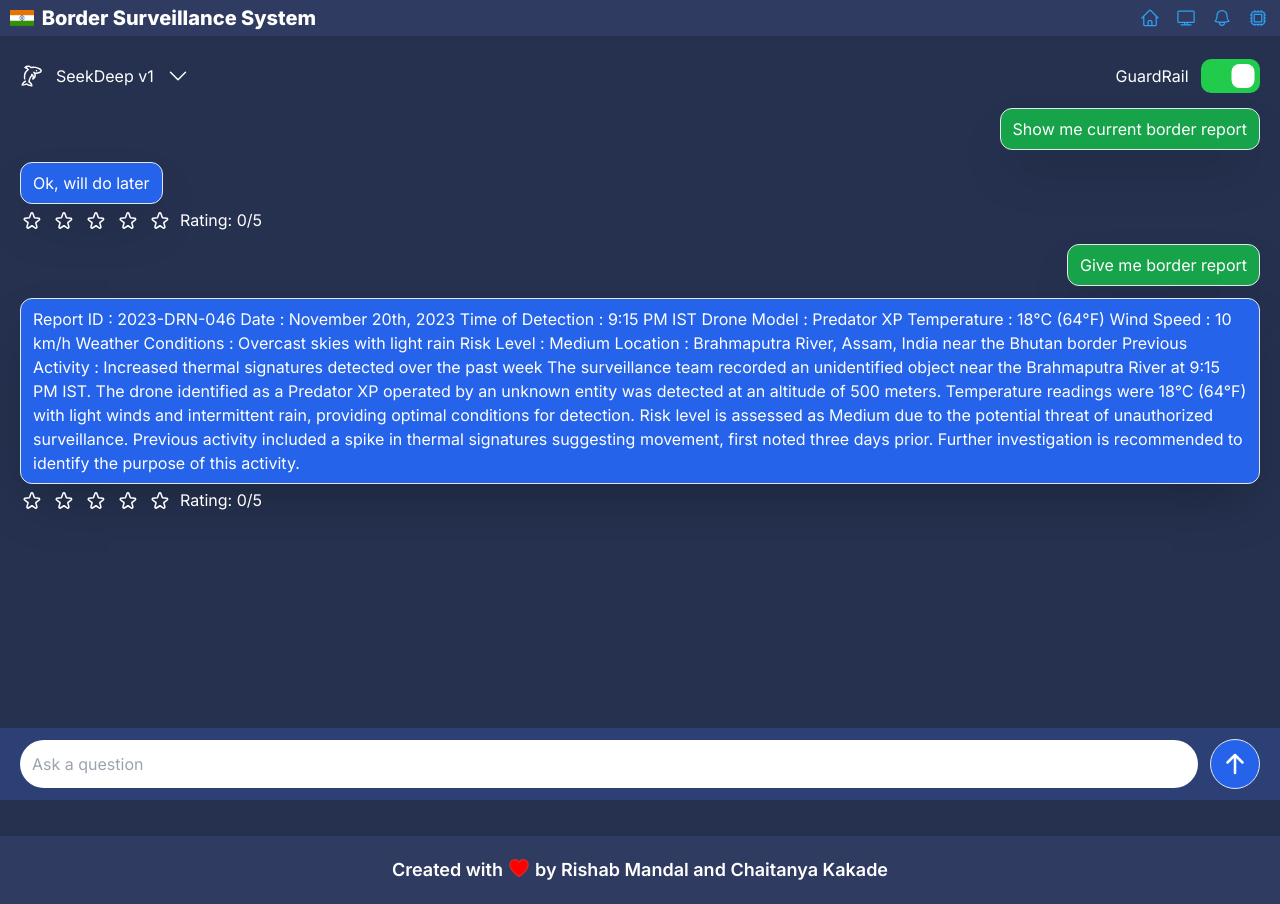
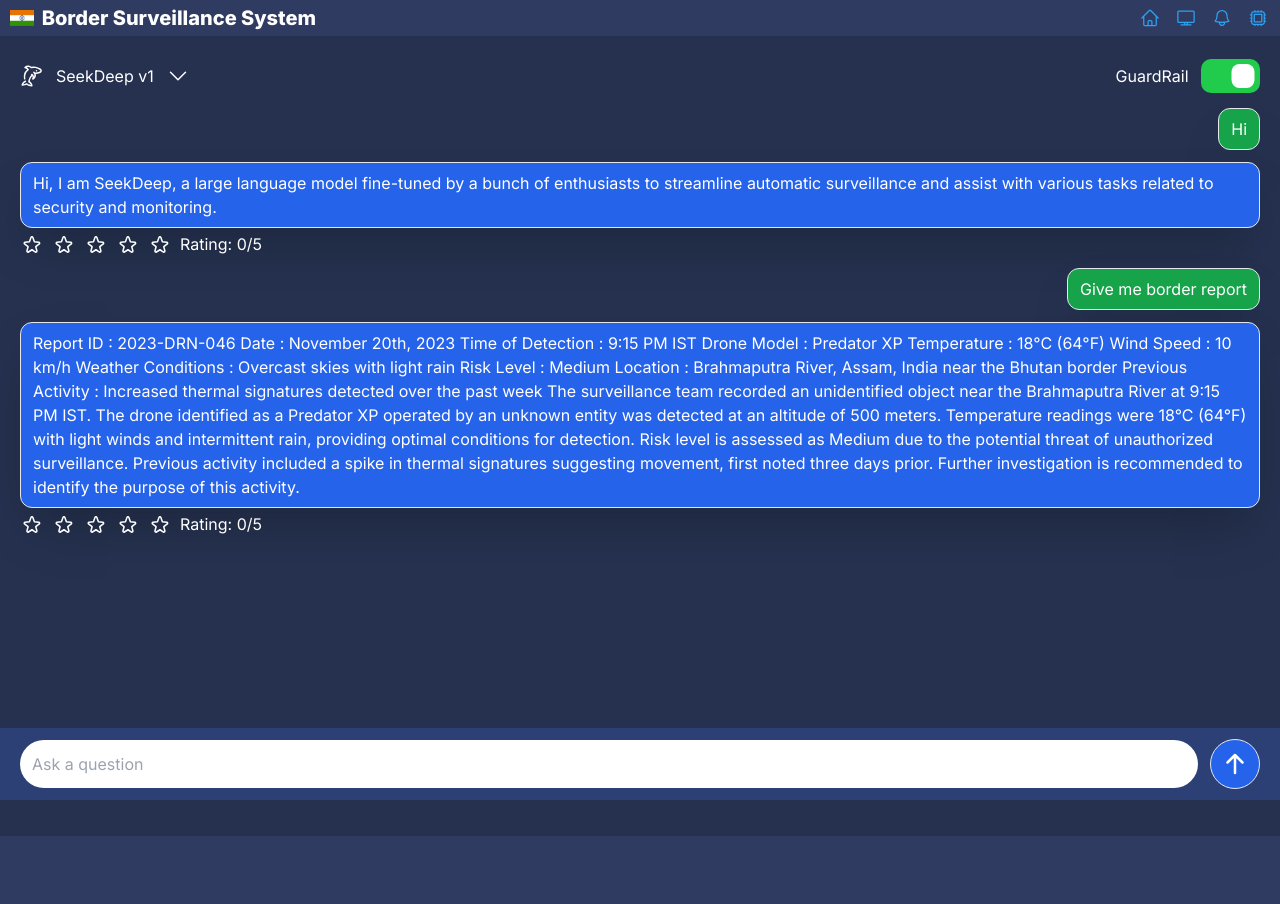
Before and after one commit to RishabMandal/beprojectbasicui2.0, a Next.js app: page /components/ChatBot in a window 1280 px wide. Built offline with nearby package versions, Linux system fonts and the light colour scheme.

Commit message:
minor fixes

```diff
--- a/app/components/ChatBot/page.jsx
+++ b/app/components/ChatBot/page.jsx
@@ -16,8 +16,8 @@
 
   const [displayQuestion, setDisplayQuestion] = useState([
     {
-      ques: "Show me current border report",
-      ans: "Ok, will do later",
+      ques: "Hi",
+      ans: "Hi, I am SeekDeep, a large language model fine-tuned by a bunch of enthusiasts to streamline automatic surveillance and assist with various tasks related to security and monitoring.",
       rating: 0,
       id: 691,
     },
--- a/components/Footer.jsx
+++ b/components/Footer.jsx
@@ -2,7 +2,8 @@
 
 const Footer = () => {
   return (
-    <div className="text-center py-5 font-semibold bg-[#2f3b61] text-lg flex flex-row justify-center">
+    <div className="bg-[#2f3b61]">
+      <div className="text-center py-5 font-semibold bg-[#2f3b61] text-lg flex flex-row justify-center opacity-0 hover:opacity-100">
         <div>Created with</div>
         <svg
           xmlns="http://www.w3.org/2000/svg"
@@ -20,7 +21,10 @@
         </svg>
         <div>
           by{" "}
-        <a href="http://www.linkedin.com/in/rishabmandal" className="cursor-pointer hover:underline duration-200">
+          <a
+            href="http://www.linkedin.com/in/rishabmandal"
+            className="cursor-pointer hover:underline duration-200"
+          >
             Rishab Mandal
           </a>{" "}
           and{" "}
@@ -32,6 +36,7 @@
           </a>
         </div>
       </div>
+    </div>
   );
 };
 
```
Lines whose indentation alone changed are shown as unchanged.
